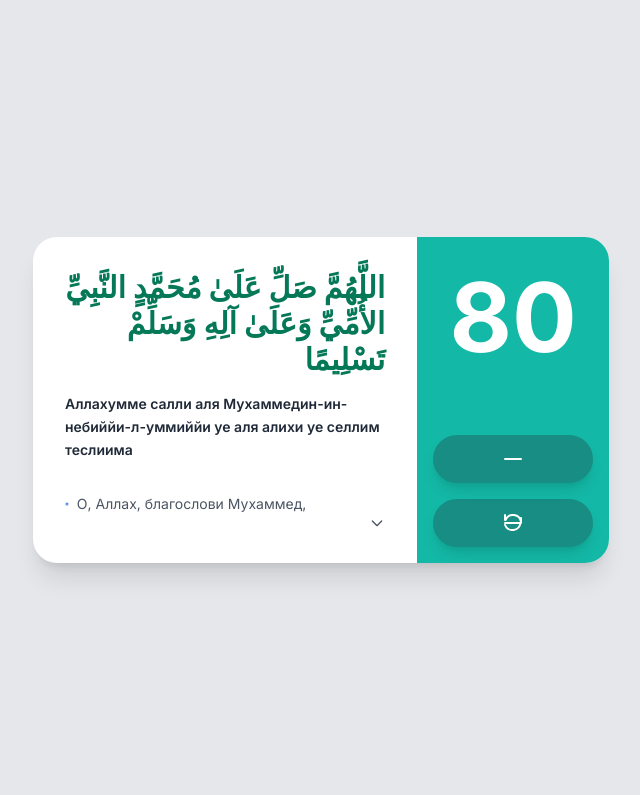
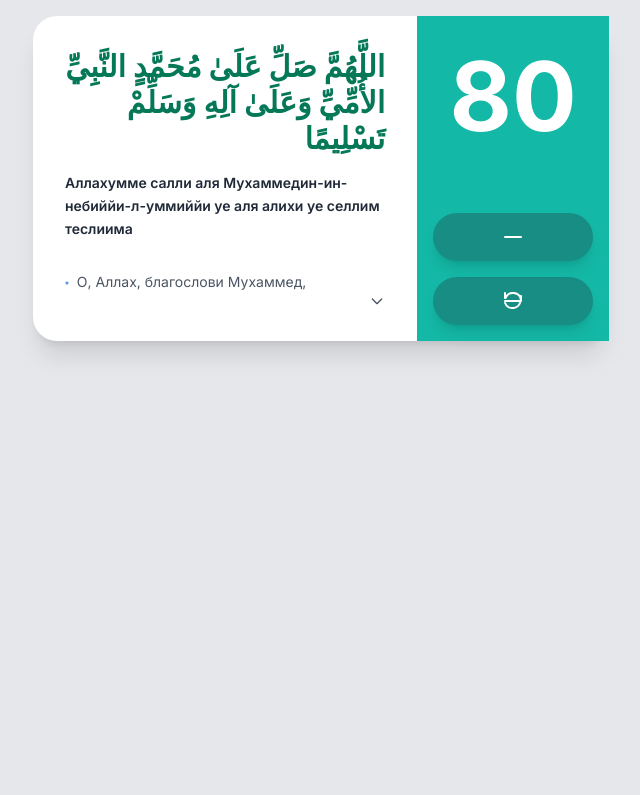
Before and after one commit to zehdiev/durood, a plain HTML site: page index.html in a window 1280 px wide. Shown: the whole page, without its empty margins (319-959 px from the left). Drawn offline with nearby package versions, Linux system fonts and the light colour scheme.

Commit message:
Update index.html

```diff
--- a/index.html
+++ b/index.html
@@ -1,19 +1,16 @@
-<!DOCTYPE ahtml>
+<!DOCTYPE html>
 <html lang="bg">
 <head>
     <meta charset="UTF-8">
     <meta name="viewport" content="width=device-width, initial-scale=1.0">
-    <title>Петъчен салеват</title>
+    <title>Петъчен салеват - дуруд</title>
     <script src="https://cdn.tailwindcss.com"></script>
     <link href="https://fonts.googleapis.com/css2?family=Inter:wght@400;600;700&display=swap" rel="stylesheet">
     <style>
         body {
             font-family: 'Inter', sans-serif;
             background-color: #e2e8f0;
-            display: flex;
-            justify-content: center;
-            align-items: center;
-            /* Премахната е минималната височина, за да се позволи превъртане, когато съдържанието се разшири */
+            /* Позволява на съдържанието да се превърта, когато се разшири */
         }
         .collapsible-text {
             max-height: 1.5em; /* Приблизително един ред текст */
@@ -35,9 +32,10 @@
         }
     </style>
 </head>
-<body class="bg-gray-200 py-8">
+<body class="bg-gray-200 p-4">
 
-    <div class="bg-white rounded-3xl shadow-xl overflow-hidden max-w-xl mx-auto w-full flex flex-col md:flex-row">
+    <!-- Основен контейнер на приложението -->
+    <div class="bg-white rounded-3xl shadow-xl mx-auto w-full md:max-w-xl flex flex-col md:flex-row">
         <!-- Основна област със съдържание (лява страна) -->
         <div class="flex-1 p-6 md:p-8 flex flex-col justify-between">
             <div>
```
